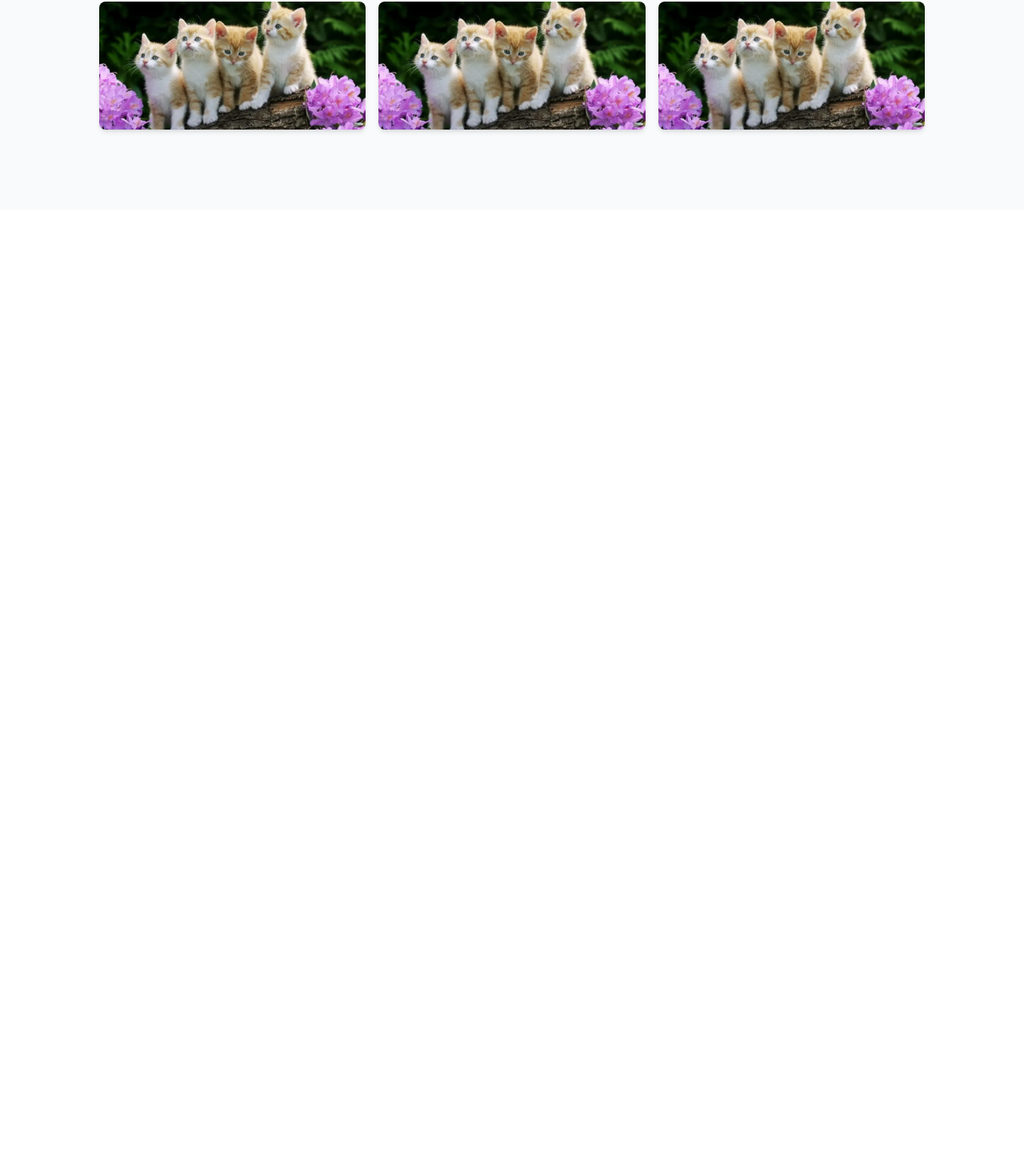
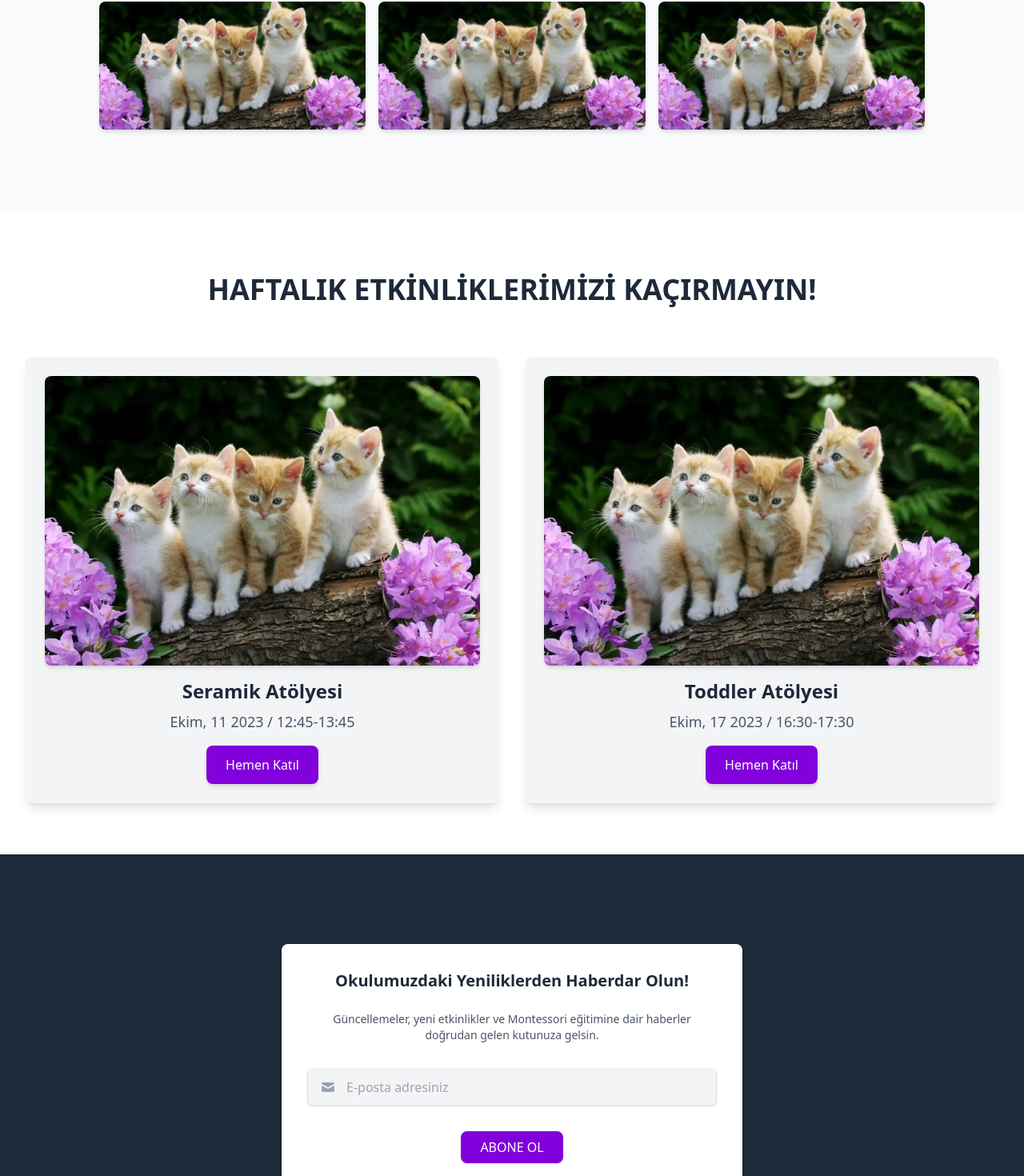
Before and after one commit to Ferivonus/Cengelci-montessori-web, a Next.js app: page / in a window 1280 px wide. Shown: the part 3686-5156 px from the top of the page at 80% size. Before the commit the page ends 3948 px from the top, so only its background shows below. Built offline with nearby package versions, Linux system fonts and the light colour scheme.

Commit message:
Maded betteaahr

```diff
--- a/src/app/page.tsx
+++ b/src/app/page.tsx
@@ -1,6 +1,8 @@
+import WeeklyActivitiesSection from "@/components/fully_pages/WeeklyActivitiesSection";
 import TopNavbar from "../components/generals/TopNavbar";
 import FeatureSection from '../components/main_page/FeatureSection';
 import AboutSchoolSection from "@/components/main_page/AboutSchoolSection";
+import NewsletterSubscriptionSection from '../components/fully_pages/NewsletterSubscriptionSection';
 
 export default function Home() {
   return (
@@ -11,6 +13,10 @@ export default function Home() {
         <FeatureSection />
         <AboutSchoolSection />
 
+        <WeeklyActivitiesSection />
+
+        <NewsletterSubscriptionSection />
+
       </main>
     </div>
   );
--- /dev/null
+++ b/src/components/fully_pages/NewsletterSubscriptionSection.tsx
@@ -0,0 +1,108 @@
+"use client";
+
+import React, { useState } from "react";
+// Image ve Link bu bileşende doğrudan kullanılmadığı için import edilmedi.
+
+export default function NewsletterSubscriptionSection() {
+  const [email, setEmail] = useState("");
+  const [emailError, setEmailError] = useState<string | null>(null);
+  const [isSubscribed, setIsSubscribed] = useState(false);
+
+  // Sadece hotmail.com, gmail.com ve yahoo.com uzantılarını kabul eden doğrulama
+  const validateEmail = (emailAddress: string): boolean => {
+    const emailRegex = /^[a-zA-Z0-9._%+-]+@(hotmail|gmail|yahoo)\.com$/;
+    return emailRegex.test(emailAddress);
+  };
+
+  const handleChange = (e: React.ChangeEvent<HTMLInputElement>) => {
+    const { value } = e.target;
+    setEmail(value);
+
+    if (value === "") {
+      setEmailError(null);
+    } else if (!validateEmail(value)) {
+      setEmailError("Sadece @hotmail.com, @gmail.com ve @yahoo.com uzantılı e-posta adresleri kabul edilmektedir.");
+    } else {
+      setEmailError(null);
+    }
+  };
+
+  const handleSubmit = (e: React.FormEvent<HTMLFormElement>) => {
+    e.preventDefault();
+
+    if (!validateEmail(email)) {
+      setEmailError("Sadece @hotmail.com, @gmail.com ve @yahoo.com uzantılı e-posta adresleri kabul edilmektedir.");
+      alert("Lütfen geçerli bir e-posta adresi giriniz.");
+      return;
+    }
+
+    // E-posta başarıyla doğrulandı, abone olma işlemini simüle et
+    console.log("Abone Olma İsteği:", email);
+    setIsSubscribed(true); // Abone olunduğunu göster
+    alert("Bültenimize başarıyla abone oldunuz! Yeniliklerden haberdar olacaksınız.");
+    setEmail(""); // Formu sıfırla
+    setEmailError(null);
+    // Gerçek bir uygulamada, burada bir API çağrısı ile e-posta adresini bir veritabanına veya e-posta listesi hizmetine kaydedersiniz.
+  };
+
+  return (
+    <section className="py-16 bg-gray-800 pt-20"> {/* Navbar için üst boşluk eklendi */}
+      <div className="p-8 lg:w-1/2 mx-auto">
+        <div className="bg-white dark:bg-gray-900 rounded-lg p-8 shadow-lg"> {/* rounded-t-lg yerine rounded-lg */}
+          <p className="text-center text-xl font-semibold text-gray-800 dark:text-white mb-6">
+            Okulumuzdaki Yeniliklerden Haberdar Olun!
+          </p>
+          <p className="text-center text-gray-600 dark:text-gray-300 text-sm mb-8">
+            Güncellemeler, yeni etkinlikler ve Montessori eğitimine dair haberler doğrudan gelen kutunuza gelsin.
+          </p>
+
+          {isSubscribed ? (
+            <div className="text-center text-green-600 dark:text-green-400 font-medium text-lg">
+              Teşekkürler! Bültenimize abone oldunuz.
+            </div>
+          ) : (
+            <form onSubmit={handleSubmit}>
+              <div className="relative mt-3">
+                <input
+                  className={`appearance-none border pl-12 shadow-sm focus:shadow-md focus:placeholder-gray-600 transition rounded-md w-full py-3 text-gray-600 dark:text-gray-200 leading-tight focus:outline-none focus:ring-purple-500 focus:border-purple-500 bg-gray-100 dark:bg-gray-700 ${
+                    emailError ? "border-red-500" : "border-gray-200 dark:border-gray-600"
+                  }`}
+                  id="email"
+                  type="email" // E-posta tipi
+                  name="email"
+                  placeholder="E-posta adresiniz"
+                  value={email}
+                  onChange={handleChange}
+                  required
+                />
+                <div className="absolute left-0 inset-y-0 flex items-center">
+                  <svg
+                    xmlns="http://www.w3.org/2000/svg"
+                    className="h-7 w-7 ml-3 text-gray-400 p-1"
+                    viewBox="0 0 20 20"
+                    fill="currentColor"
+                  >
+                    <path d="M2.003 5.884L10 9.882l7.997-3.998A2 2 0 0016 4H4a2 2 0 00-1.997 1.884z"></path>
+                    <path d="M18 8.118l-8 4-8-4V14a2 2 0 002 2h12a2 2 0 002-2V8.118z"></path>
+                  </svg>
+                </div>
+              </div>
+              {emailError && (
+                <p className="mt-2 text-sm text-red-600 dark:text-red-400 text-left">{emailError}</p>
+              )}
+
+              <div className="flex items-center justify-center mt-8">
+                <button
+                  type="submit"
+                  className="text-white py-2 px-6 uppercase rounded-lg bg-purple-700 hover:bg-purple-800 shadow hover:shadow-lg font-medium transition transform hover:-translate-y-0.5 focus:outline-none focus:ring-4 focus:ring-purple-300 dark:bg-purple-600 dark:hover:bg-purple-700 dark:focus:ring-purple-800"
+                >
+                  Abone Ol
+                </button>
+              </div>
+            </form>
+          )}
+        </div>
+      </div>
+    </section>
+  );
+}
--- /dev/null
+++ b/src/components/fully_pages/WeeklyActivitiesSection.tsx
@@ -0,0 +1,91 @@
+"use client";
+
+import React from "react";
+import Image from "next/image";
+import Link from "next/link";
+
+export default function WeeklyActivitiesSection() {
+  // Haftalık etkinlik verileri
+  const activities = [
+    {
+      id: 1,
+      title: "Seramik Atölyesi",
+      date: "Ekim, 11 2023 / 12:45-13:45",
+      imageSrc: "/images/kittens.webp", // Orijinal: https://www.rcmontessori.com.tr/wp-content/uploads/2023/10/WhatsApp-Image-2023-10-11-at-19.41.49.jpeg
+      imageAlt: "Çocuklar seramik atölyesinde etkinlik yaparken",
+      link: "/iletisim",
+    },
+    {
+      id: 2,
+      title: "Toddler Atölyesi",
+      date: "Ekim, 17 2023 / 16:30-17:30",
+      imageSrc: "/images/kittens.webp", // Orijinal: https://www.rcmontessori.com.tr/wp-content/uploads/2023/10/WhatsApp-Image-2023-10-11-at-19.42.11.jpeg
+      imageAlt: "Küçük çocuklar için Toddler atölyesi etkinliği",
+      link: "/iletisim",
+    },
+    // İhtiyaç duyarsanız buraya daha fazla etkinlik ekleyebilirsiniz
+    // {
+    //   id: 3,
+    //   title: "Yeni Etkinlik",
+    //   date: "Tarih / Saat",
+    //   imageSrc: "/images/kittens.webp",
+    //   imageAlt: "Yeni etkinlik görseli",
+    //   link: "/iletisim",
+    // },
+  ];
+
+  return (
+    <section className="py-16 bg-white dark:bg-gray-800 pt-20"> {/* Navbar için üst boşluk eklendi */}
+      <div className="max-w-screen-xl mx-auto px-4 sm:px-6 lg:px-8 text-center">
+        {/* Başlık Bölümü */}
+        <div className="mb-10">
+          <h3 className="text-3xl md:text-4xl font-bold text-gray-800 dark:text-white">
+            HAFTALIK ETKİNLİKLERİMİZİ KAÇIRMAYIN!
+          </h3>
+          <div className="h-6"></div> {/* Elementor spacer yerine basit boşluk */}
+        </div>
+
+        {/* Etkinlik Kartları Bölümü */}
+        <div className="grid grid-cols-1 md:grid-cols-2 gap-8">
+          {activities.map((activity) => (
+            <div
+              key={activity.id}
+              className="bg-gray-100 dark:bg-gray-900 p-6 rounded-lg shadow-lg flex flex-col items-center justify-center transform transition-transform duration-300 hover:scale-105"
+            >
+              {/* Etkinlik Görseli */}
+              <div className="mb-4 w-full">
+                <Image
+                  src={activity.imageSrc}
+                  alt={activity.imageAlt}
+                  width={600}
+                  height={600}
+                  className="rounded-lg shadow-md object-cover w-full h-auto max-h-[400px] mx-auto"
+                />
+              </div>
+
+              {/* Etkinlik Başlığı */}
+              <h4 className="text-2xl font-semibold text-gray-800 dark:text-white mb-2">
+                {activity.title}
+              </h4>
+
+              {/* Etkinlik Tarihi ve Saati */}
+              <p className="text-gray-600 dark:text-gray-300 text-lg mb-4">
+                {activity.date}
+              </p>
+
+              {/* Hemen Katıl Butonu */}
+              <div className="w-full flex justify-center"> {/* Butonu ortalamak için */}
+                <Link
+                  href={activity.link}
+                  className="inline-flex items-center justify-center px-6 py-3 text-base font-medium text-white bg-purple-700 rounded-lg hover:bg-purple-800 focus:ring-4 focus:ring-purple-300 dark:bg-purple-600 dark:hover:bg-purple-700 focus:outline-none dark:focus:ring-purple-800 transition-colors duration-200 shadow-md"
+                >
+                  Hemen Katıl
+                </Link>
+              </div>
+            </div>
+          ))}
+        </div>
+      </div>
+    </section>
+  );
+}
```
